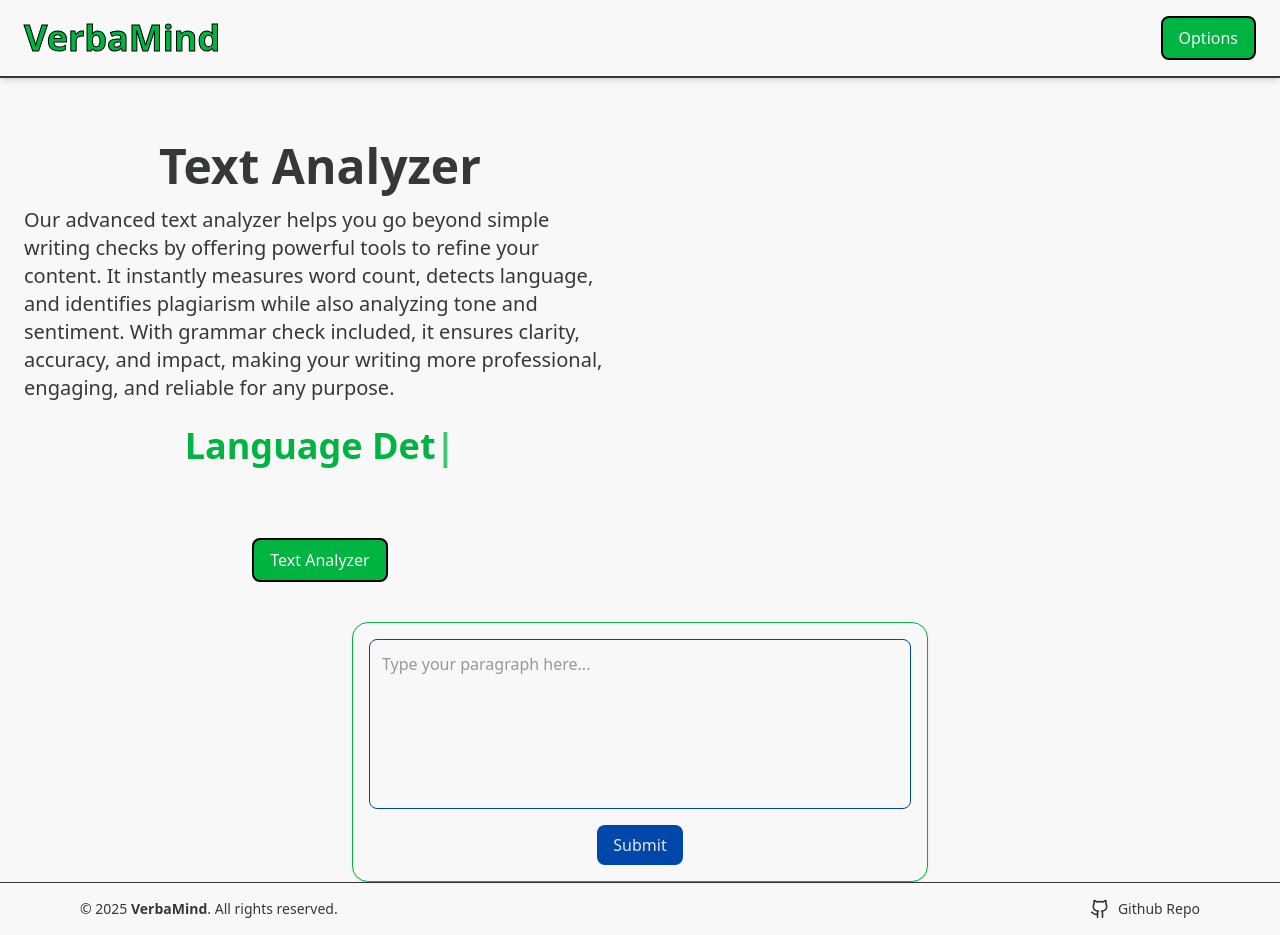
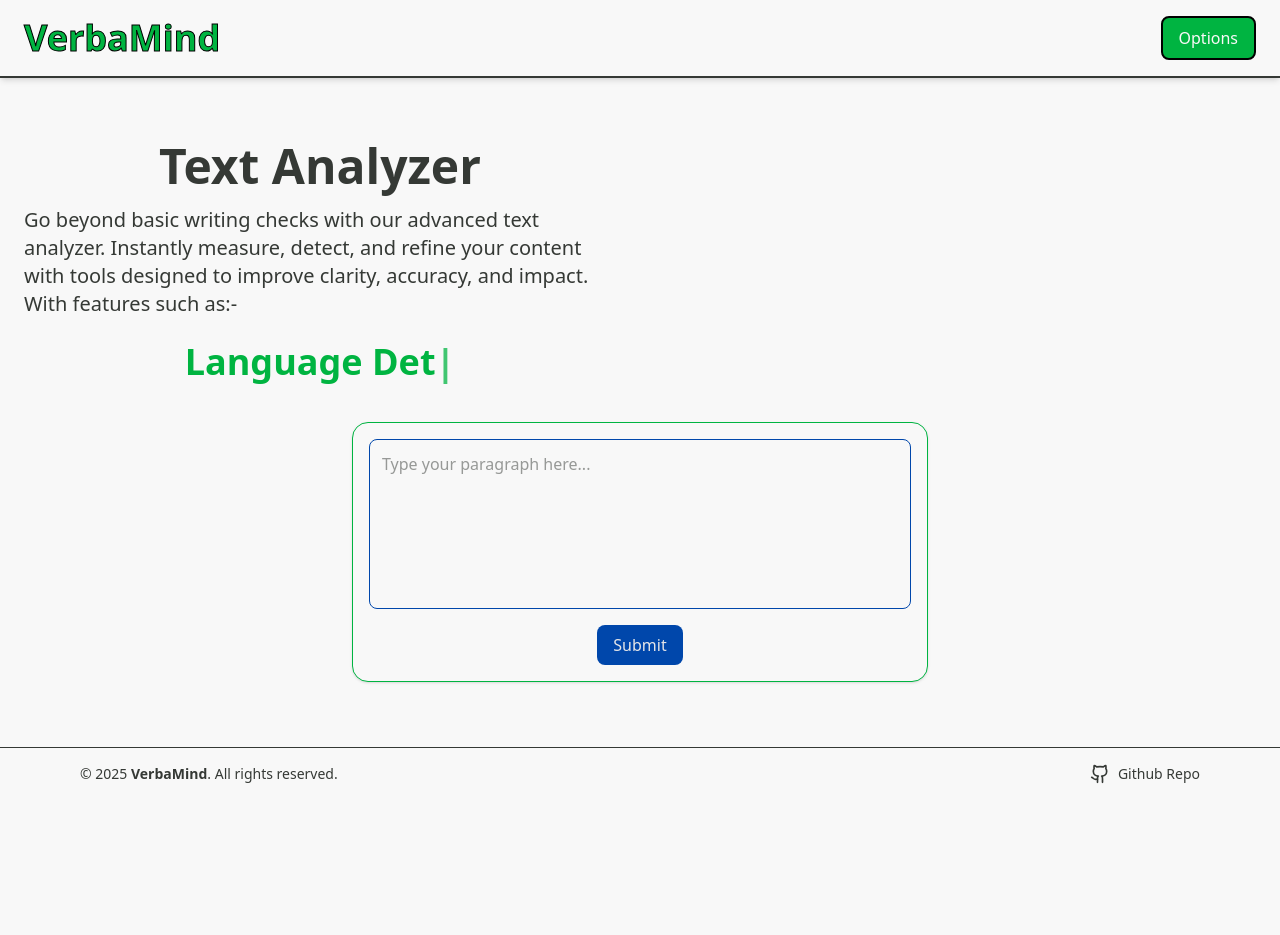
Before and after one commit to Shivaansh-Sharma/VerbaMind, a Next.js app in the folder frontend/: page /analyzer in a window 1280 px wide. After the commit the page ends 800 px from the top, so only its background shows below. Built offline with nearby package versions, Linux system fonts and the light colour scheme.

Commit message:
UI Improvement

```diff
--- a/frontend/src/app/analyzer/page.tsx
+++ b/frontend/src/app/analyzer/page.tsx
@@ -1,7 +1,7 @@
 import Header2 from "@/components/Header2";
 import Text from "@/components/Textbox";
 import Footer from "@/components/footer";
-import DashboardDiv1 from "@/components/DashboardDiv1";
+import HomeDiv5 from "@/components/HomeDiv5";
 
 
 export default function Analyzer() {
@@ -12,7 +12,7 @@ export default function Analyzer() {
             <br />
       {/* Page Content */}
       <main className="flex-grow">
-        <DashboardDiv1 />
+        <HomeDiv5 />
         <Text />
       </main>
 
--- a/frontend/src/app/summarizer/page.tsx
+++ b/frontend/src/app/summarizer/page.tsx
@@ -1,7 +1,7 @@
 import Header2 from "@/components/Header2";
 import Text from "@/components/Textbox";
 import Footer from "@/components/footer";
-import DashboardDiv2 from "@/components/DashboardDiv2";
+import HomeDiv6 from "@/components/HomeDiv6";
 
 
 export default function Summarizer() {
@@ -12,7 +12,7 @@ export default function Summarizer() {
             <br />
       {/* Page Content */}
       <main className="flex-grow">
-        <DashboardDiv2 />
+        <HomeDiv6 />
         <Text />
       </main>
 
```
